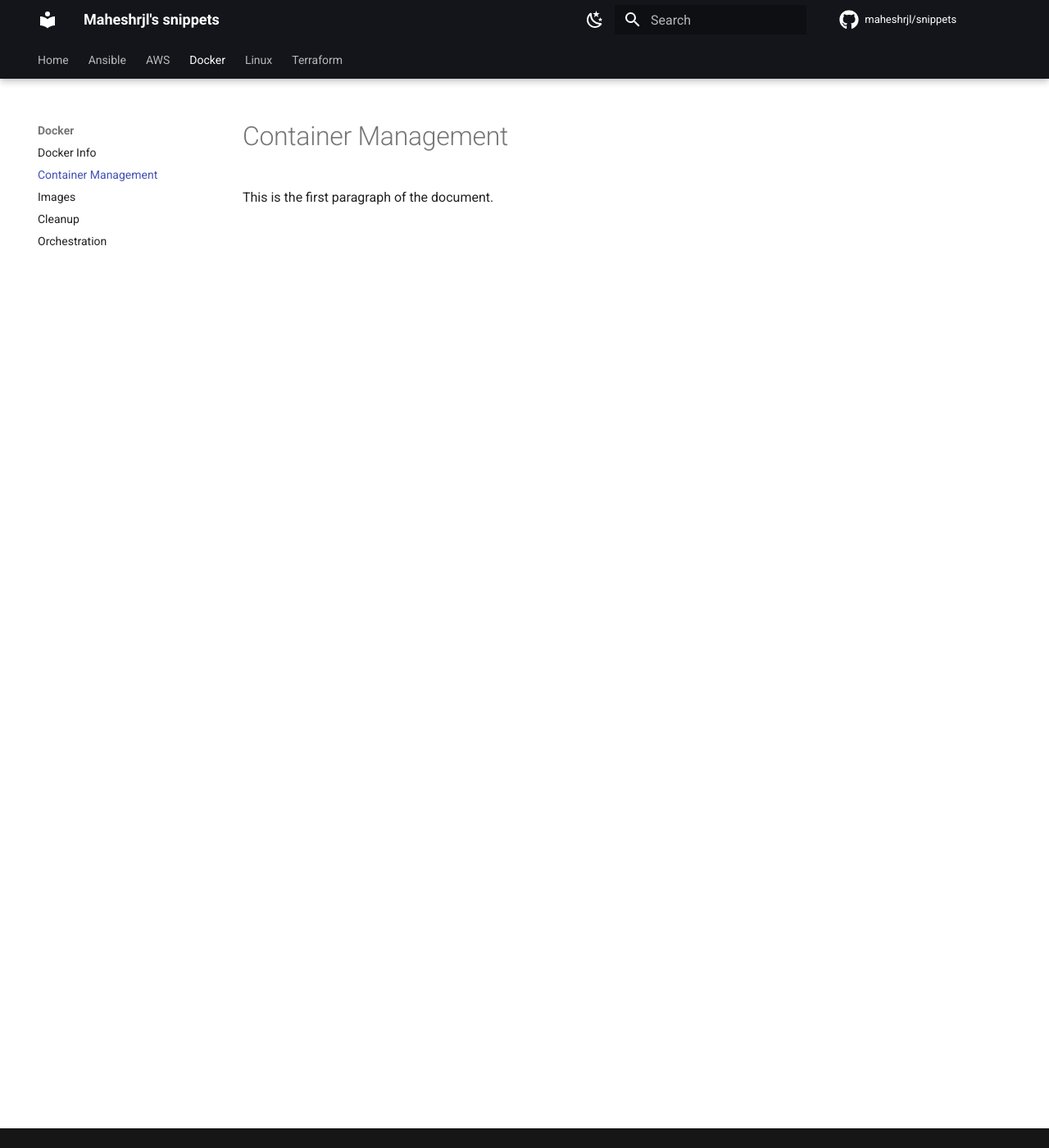
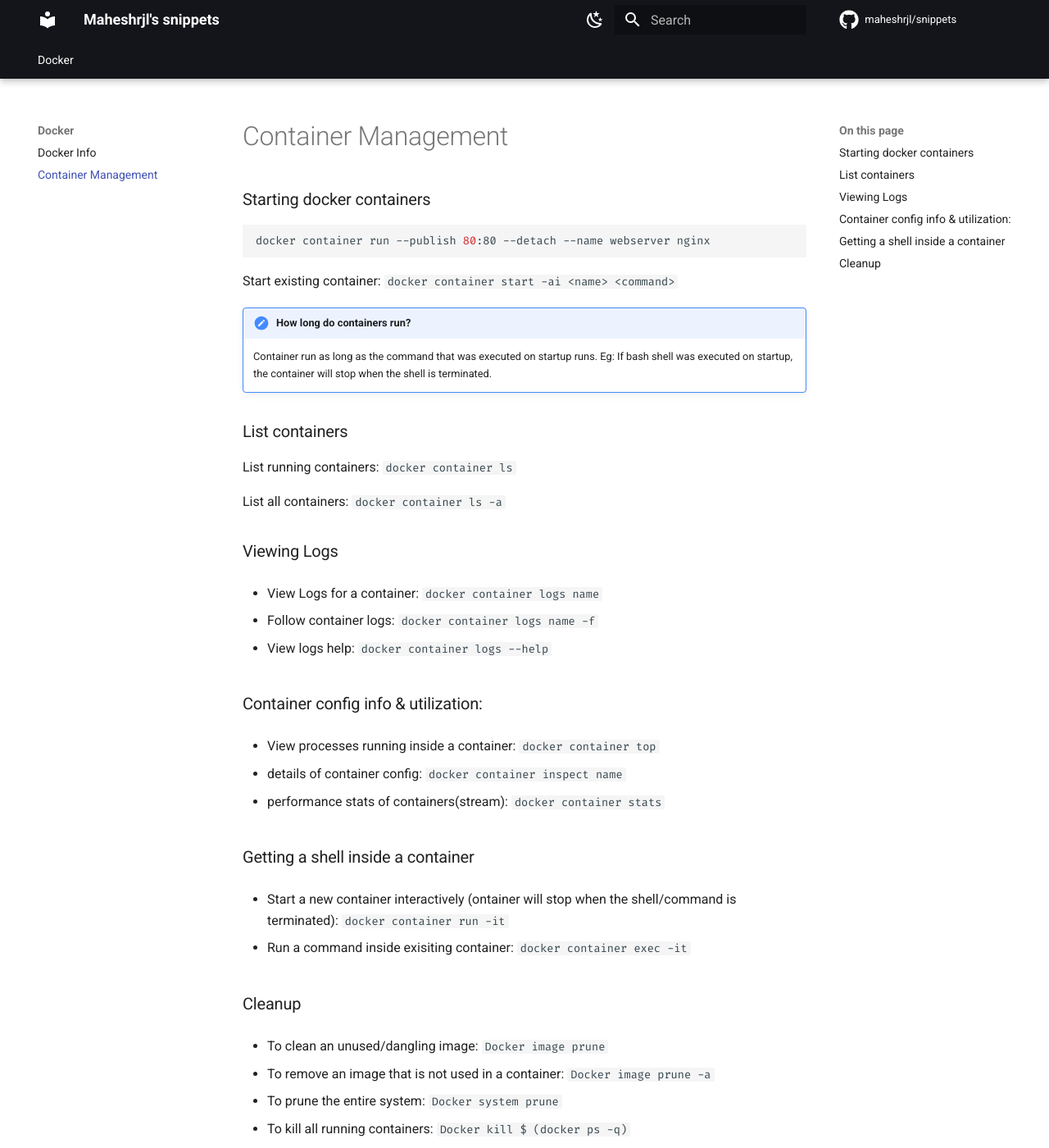
Before and after one commit to maheshrijal/notes, an MkDocs documentation site: the page built from docs/docker/container-management.md, in a window 1280 px wide and 1400 px high. Shown: the whole window at 82% size. Built offline with MkDocs 1.6.1 and Material for MkDocs 9.7.7, drawn with Linux system fonts in a browser that asks for light colours; comment, search, counter and statistics services are not loaded; some of the changed text lies outside the part shown.

Commit message:
adding docker docs

````diff
--- a/docs/docker/container-management.md
+++ b/docs/docker/container-management.md
@@ -1,9 +1,60 @@
 ---
-title: Docker Docs
-summary: A docker command cheatsheet & sample notes
+title: Managing docker containers
+summary: starting, stopping, & other docker container management commands
 authors:
     - Mahesh Rijal
 date: 2022-07-08
 some_url: https://snippets.maheshrjl.com/docker
 ---
-This is the first paragraph of the document.
+### Starting docker containers
+```sh
+docker container run --publish 80:80 --detach --name webserver nginx
+```
+Start existing container: `docker container start -ai <name> <command>`
+
+!!! note "How long do containers run?"
+    Container run as long as the command that was executed on startup runs. Eg: If bash shell was executed on startup, the container will stop when the shell is terminated.
+
+### List containers
+List running containers: `docker container ls`
+
+List all containers: `docker container ls -a`
+
+### Viewing Logs
+- View Logs for a container: `docker container logs name`
+
+- Follow container logs: `docker container logs name -f`
+
+- View logs help: ` docker container logs --help`
+
+
+### Container config info & utilization:
+- View processes running inside a container: `docker container top`
+
+- details of container config: ` docker container inspect name`
+
+- performance stats of containers(stream): `docker container stats`
+
+
+### Getting a shell inside a container
+- Start a new container interactively (ontainer will stop when the shell/command is terminated): `docker container run -it`
+
+- Run a command inside exisiting container: `docker container exec -it`
+
+
+### Cleanup
+
+- To clean an unused/dangling image: `Docker image prune`
+
+- To remove an image that is not used in a container: `Docker image prune -a`
+
+- To prune the entire system: `Docker system prune`
+
+- To kill all running containers: `Docker kill $ (docker ps -q)`
+
+- To delete all stopped containers: `docker rm $(docker ps -a -q)`
+
+- To delete all images: `docker rmi $(docker images -q)`
+
+!!! note ""
+    A running container cannot be removed unless stopped or using `docker container rm -f name`
--- a/mkdocs.yml
+++ b/mkdocs.yml
@@ -19,7 +19,9 @@ theme:
     - navigation.tabs # When tabs are enabled, top-level sections are rendered in a menu layer below the header for viewports above 1220px, but remain as-is on mobile.
     - navigation.tabs.sticky # , navigation tabs will lock below the header and always remain visible when scrolling down.
     - navigation.indexes
+    - navigation.expand
     - toc.follow
+    # - toc.integrate # Show TOC on the left panel along with sections
     - search.suggest
     - search.highlight
     - navigation.top
@@ -57,32 +59,32 @@ extra:
   #     link: 'https://github.com/maheshrjl'
 
 nav:
-  - Home: "index.md"
-  - Ansible:
-    - AdHoc Commands: "ansible/ad-hoc.md"
-    - Playbook Execution: "ansible/playbook.md"
-    - Background Jobs: "ansible/background.md"
+  # - Home: "index.md"
+  # - Ansible:
+  #   - AdHoc Commands: "ansible/ad-hoc.md"
+  #   - Playbook Execution: "ansible/playbook.md"
+  #   - Background Jobs: "ansible/background.md"
 
-  - AWS:
-    - EC2: "aws/ec2.md"
-    - S2: "aws/s3.md"
-    - IAM: "aws/iam.md"
+  # - AWS:
+  #   - EC2: "aws/ec2.md"
+  #   - S2: "aws/s3.md"
+  #   - IAM: "aws/iam.md"
 
   - Docker:
     - Docker Info: "docker/docker-info.md"
     - Container Management: "docker/container-management.md"
-    - Images: "docker/images.md"
-    - Cleanup: "docker/cleanup.md"
-    - Orchestration: "docker/orchestration.md"
+    # - Images: "docker/images.md"
+    # - Cleanup: "docker/cleanup.md"
+    # - Orchestration: "docker/orchestration.md"
 
-  - Linux:
-    - Bash Shell: "linux/bash.md"
-    - Finding Text: "linux/find.md"
-    - Files & Dirs: "linux/files-dirs.md"
-    - Processes: "linux/processes.md"
-    - VI: "linux/vi.md"
+  # - Linux:
+  #   - Bash Shell: "linux/bash.md"
+  #   - Finding Text: "linux/find.md"
+  #   - Files & Dirs: "linux/files-dirs.md"
+  #   - Processes: "linux/processes.md"
+  #   - VI: "linux/vi.md"
 
-  - Terraform: "terraform.md"
+  # - Terraform: "terraform.md"
 
 markdown_extensions:
   - admonition
````
Also changed, not shown: docs/docker/cleanup.md (+0 -13 lines), docs/docker/docker-info.md (+7 -0 lines), docs/index.md (+1 -1 lines).
